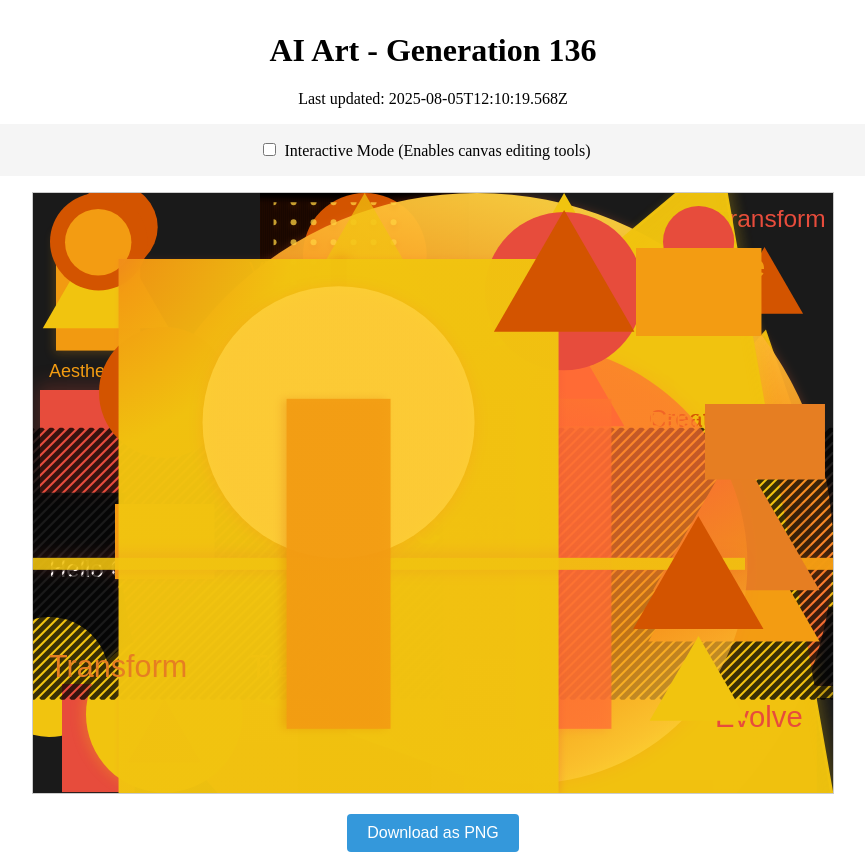
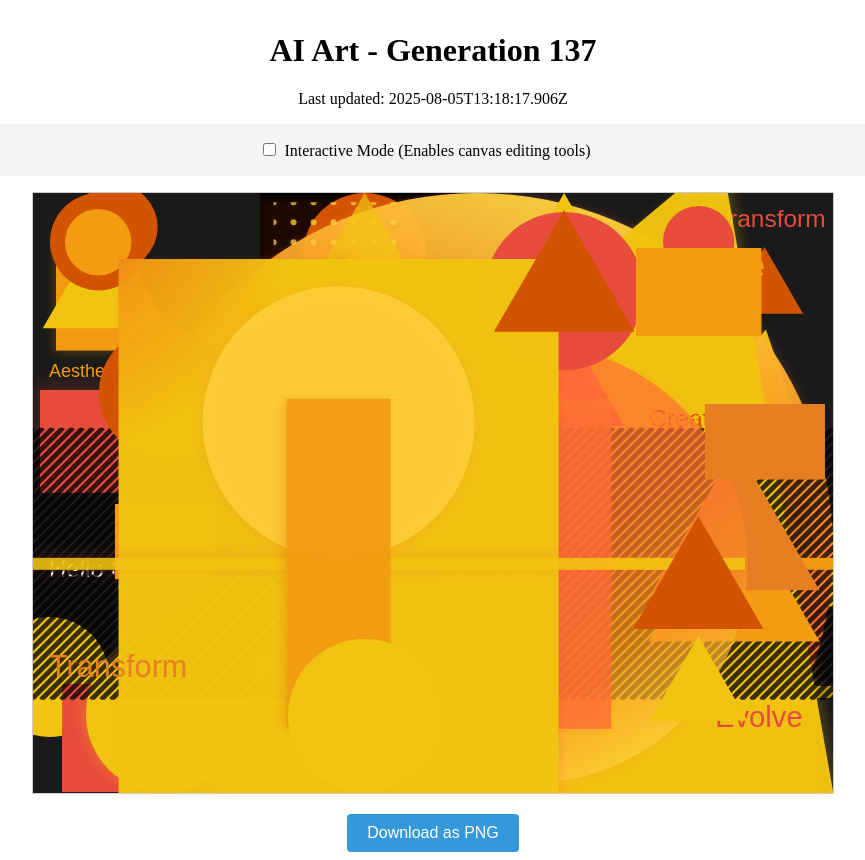
Before and after one commit to mcclowes/ai-art, a React (Vite) app: page / in a window 1280 px wide. Shown: the whole page, without its empty margins (207-1072 px from the left). Built offline with nearby package versions, Linux system fonts and the light colour scheme.

Commit message:
Improve artwork - Generation 137

```diff
--- a/src/artwork-state.ts
+++ b/src/artwork-state.ts
@@ -1503,9 +1503,17 @@ export const artworkState: ArtworkState = {
       },
       "opacity": 0.9182303828594149,
       "id": "gradient_rect_1754395819568"
+    },
+    {
+      "type": "circle",
+      "x": 331.77190679915617,
+      "y": 522.7719067991562,
+      "radius": 76.77190679915618,
+      "fillStyle": "#f1c40f",
+      "id": "circle_1754399897906"
     }
   ],
-  "generation": 136,
-  "lastUpdated": "2025-08-05T12:10:19.568Z",
+  "generation": 137,
+  "lastUpdated": "2025-08-05T13:18:17.906Z",
   "cycleStarted": "2025-07-30T21:05:00.444Z"
 };
```
